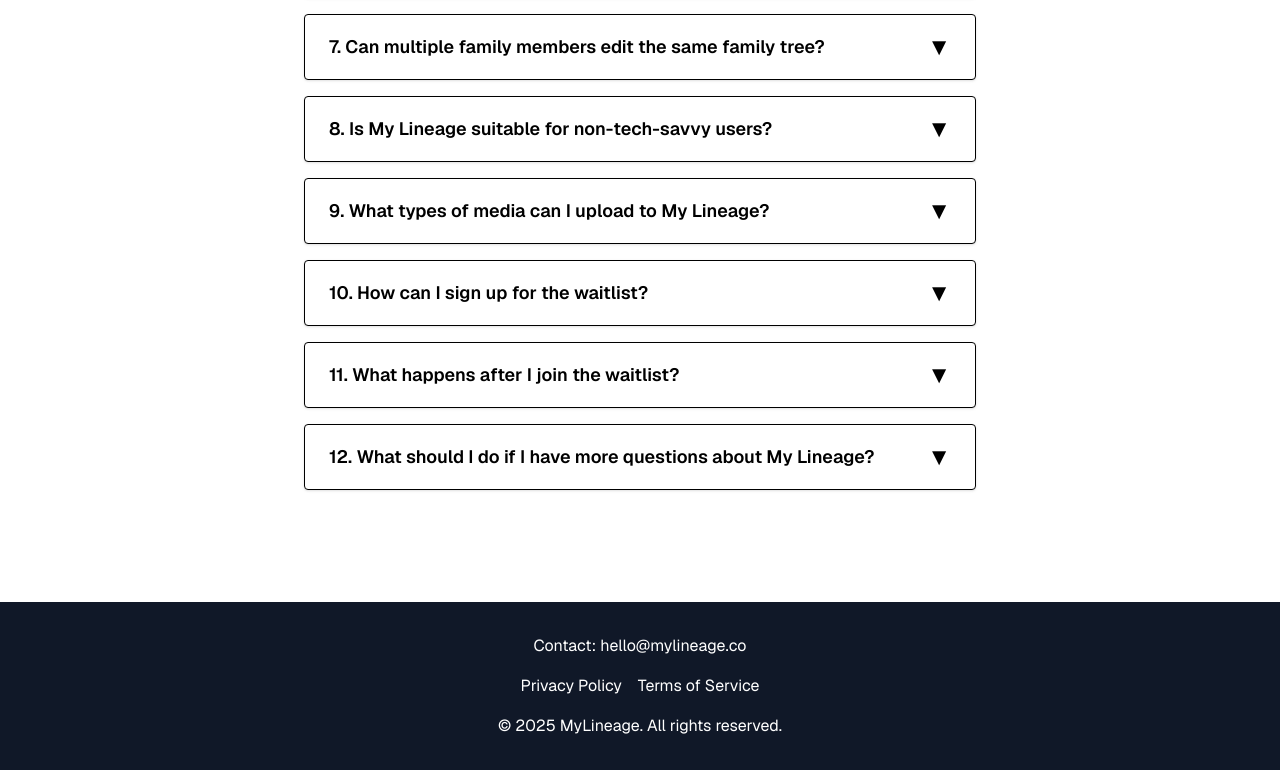
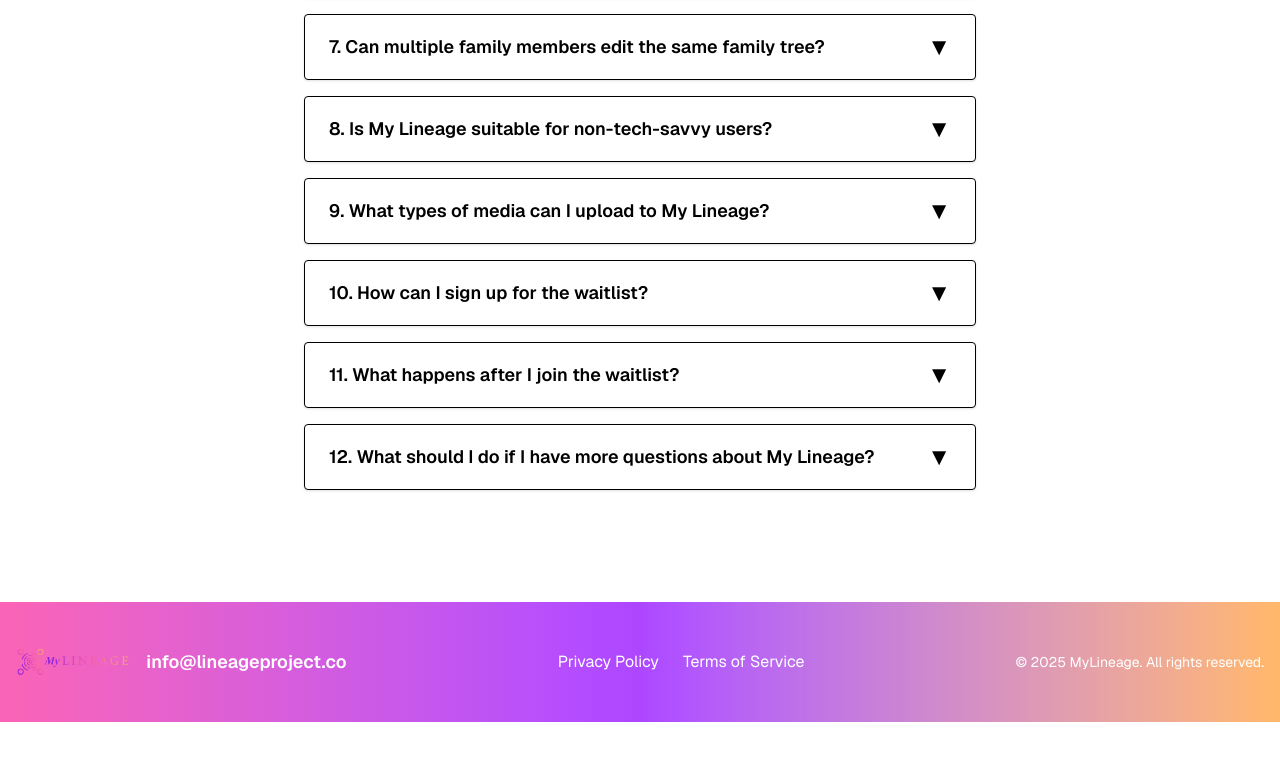
Before and after one commit to TheLineageProject/Lineage-Testers, a Next.js app: page / in a window 1280 px wide. Shown: the part 6826-7596 px from the top of the page. After the commit the page ends 7548 px from the top, so only its background shows below. Built offline with nearby package versions, Linux system fonts and the light colour scheme.

Commit message:
Footer edit

```diff
--- a/src/app/page.tsx
+++ b/src/app/page.tsx
@@ -450,14 +450,22 @@
       </section>
 
       {/* Footer */}
-      <footer className="w-full bg-gray-900 text-white py-8">
-        <div className="max-w-7xl mx-auto px-4 text-center">
-          <p className="mb-4">Contact: hello@mylineage.co</p>
-          <div className="flex justify-center space-x-4 mb-4">
-            <a href="/privacy-policy" className="hover:text-pink-400">Privacy Policy</a>
-            <a href="/terms-of-service" className="hover:text-pink-400">Terms of Service</a>
+      <footer className="w-full bg-gradient-to-r from-pink-400 via-purple-500 to-orange-300 text-white py-10">
+        <div className="max-w-7xl mx-auto px-4 flex flex-col md:flex-row items-center justify-between gap-6">
+          {/* Logo and Contact */}
+          <div className="flex flex-col md:flex-row items-center gap-4">
+            <img src="/footer-logo.png" alt="MyLineage Logo" className="h-10 w-auto" />
+            <span className="text-lg font-semibold">info@lineageproject.co</span>
           </div>
-          <p>&copy; {new Date().getFullYear()} MyLineage. All rights reserved.</p>
+          {/* Links */}
+          <div className="flex space-x-6 mt-4 md:mt-0">
+            <a href="https://lineageapp-f5488.web.app/" target="_blank" rel="noopener noreferrer" className="hover:text-yellow-200 transition">Privacy Policy</a>
+            <a href="https://lineagedata-d9c63.web.app/" target="_blank" rel="noopener noreferrer" className="hover:text-yellow-200 transition">Terms of Service</a>
+          </div>
+          {/* Copyright */}
+          <div className="text-center md:text-right text-sm mt-4 md:mt-0">
+            &copy; {new Date().getFullYear()} MyLineage. All rights reserved.
+          </div>
         </div>
       </footer>
     </div>
```
